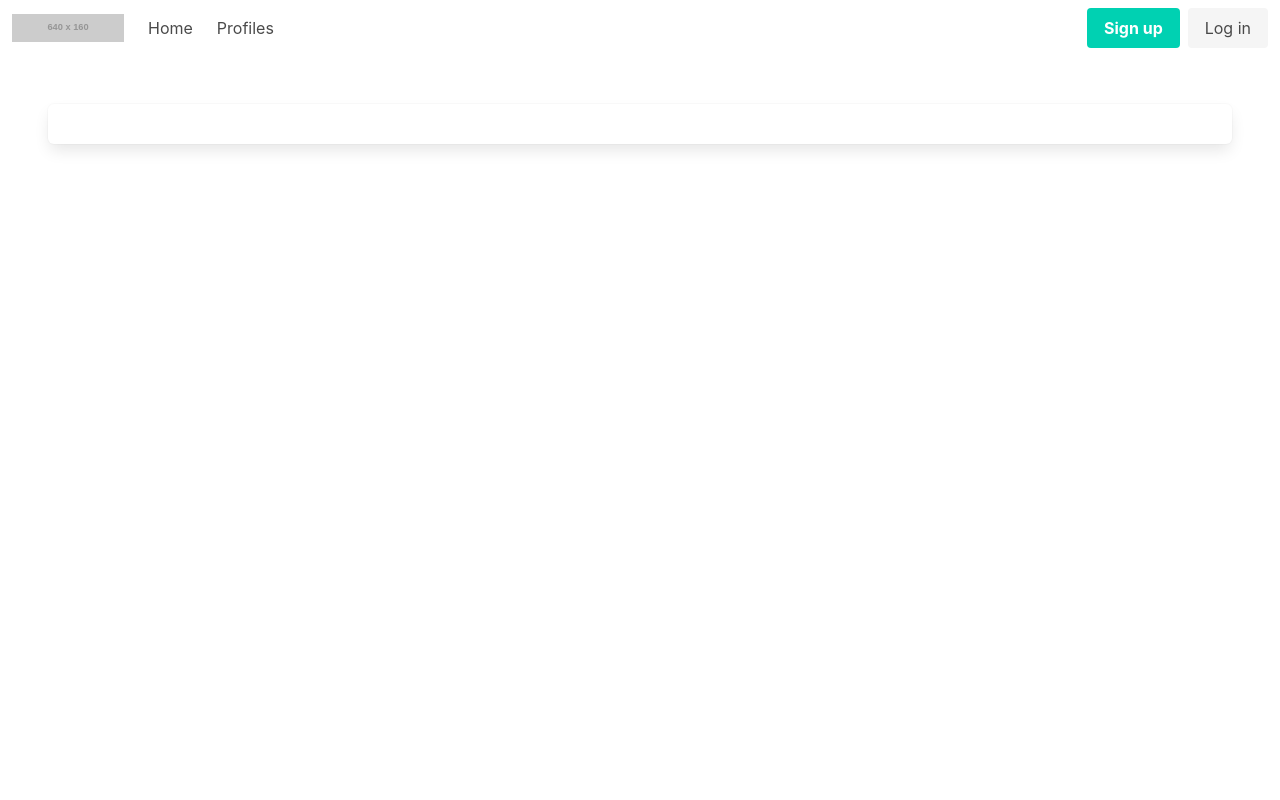
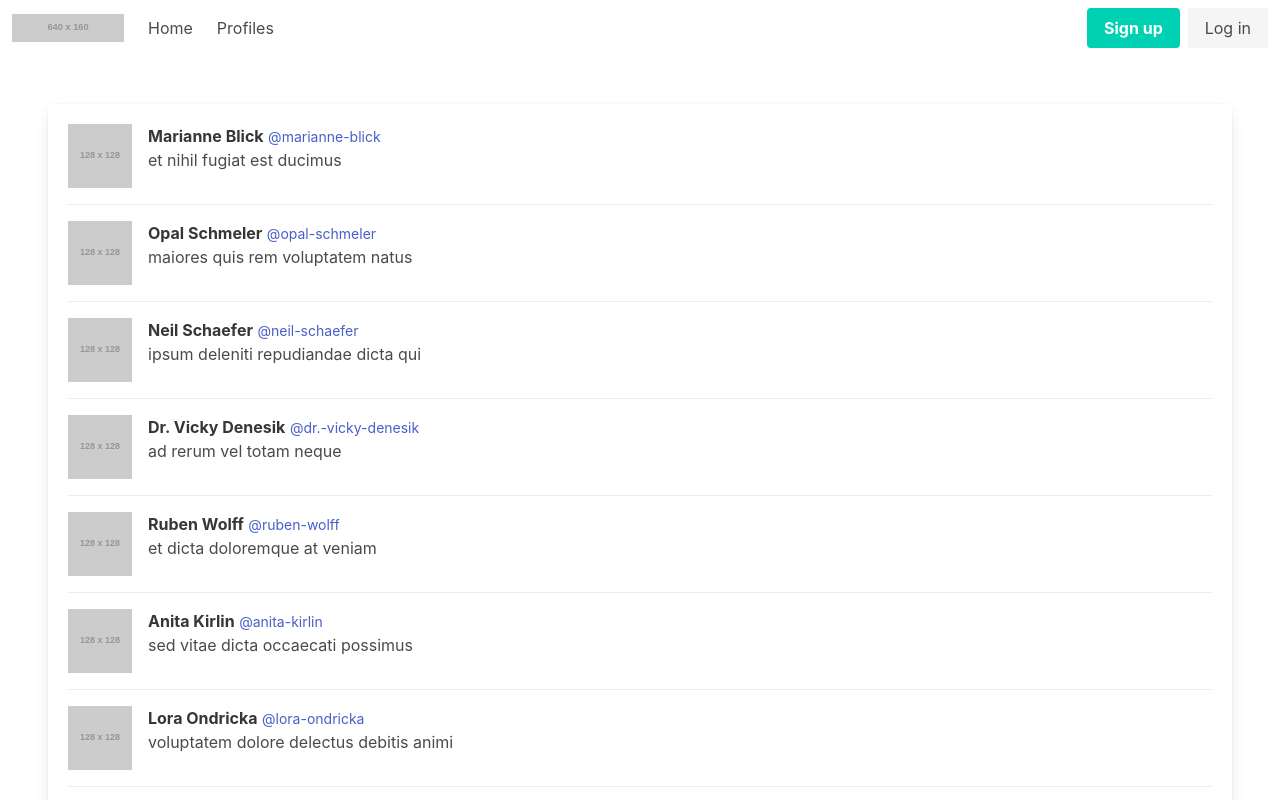
Before and after one commit to okvos/cmps262-team4, a React (Create React App) app in the folder cmps262-team4/: page /profiles in a window 1280 px wide. Shown: the top 800 px of the page. Built offline with nearby package versions, Linux system fonts and the light colour scheme.

Commit message:
Add profiles

```diff
--- a/cmps262-team4/src/App.js
+++ b/cmps262-team4/src/App.js
@@ -1,14 +1,16 @@
 import "bulma/css/bulma.css";
 import Navigation from "./components/Navigation";
 import { util } from "./components/Util";
+import { useParams } from "react-router";
 
 export function ViewManager({ view }) {
+  let params = useParams();
   let View = view; // components need to be capitalized
   return (
     <section className="section">
-      {view.__TITLE__ && <h1 className="title">{view.__TITLE__}</h1>}
+      {View.__TITLE__ && <h1 className="title">{View.__TITLE__}</h1>}
       <div className="box">
-        <View />
+        <View {...params} />
       </div>
     </section>
   );
--- a/cmps262-team4/src/components/Navigation.js
+++ b/cmps262-team4/src/components/Navigation.js
@@ -5,6 +5,8 @@ import CreateView from "./user/CreateView";
 import FeedView from "./feed/FeedView";
 import LoginView from "./user/LoginView";
 import { util } from "./Util";
+import DirectoryView from "./profile/DirectoryView";
+import ProfileView from "./profile/ProfileView";
 
 export default function Navigation() {
   return (
@@ -51,7 +53,7 @@ export default function Navigation() {
                     {util.isLoggedIn() === true && (
                       <>
                         <Link
-                          to={`/profile/${util.username}`}
+                          to={`/profiles/${util.username}`}
                           className="button"
                         >
                           @{util.username}
@@ -87,8 +89,11 @@ export default function Navigation() {
           <Route path="/create-account">
             <ViewManager view={CreateView} />
           </Route>
+          <Route path="/profiles/:id">
+            <ViewManager view={ProfileView} />
+          </Route>
           <Route path="/profiles">
-            <ViewManager view="profiles" />
+            <ViewManager view={DirectoryView} />
           </Route>
           <Route path="/">
             <ViewManager view={FeedView} />
--- a/cmps262-team4/src/components/feed/FeedView.js
+++ b/cmps262-team4/src/components/feed/FeedView.js
@@ -4,7 +4,7 @@ import { name, lorem } from "faker";
 import Post from "./Post";
 import CreatePost from "./CreatePost";
 
-export default function FeedView() {
+export default function FeedView({ limit }) {
   const [posts, setPosts] = useState(null);
   useEffect((_) => {
     // normally request posts from server
@@ -12,7 +12,7 @@ export default function FeedView() {
     // fetchPosts = async _ => { }; await fetchPosts();
 
     let mockPosts = [];
-    for (let i = 0; i <= MOCK_POST_COUNT; i++) {
+    for (let i = 0; i <= (limit || MOCK_POST_COUNT); i++) {
       //let name = util.generateFakeName();
       let mockName = name.findName();
       let username = mockName.toLowerCase().split(" ").join("-");
--- a/cmps262-team4/src/components/feed/Post.js
+++ b/cmps262-team4/src/components/feed/Post.js
@@ -1,6 +1,7 @@
 import React from "react";
 import Moment from "react-moment";
 import { util } from "../Util";
+import { Link } from "react-router-dom";
 
 export default function Post({ post }) {
   return (
@@ -14,7 +15,10 @@ export default function Post({ post }) {
         <div className="content">
           <p>
             <strong>{post.author.name}</strong>{" "}
-            <small>@{post.author.username}</small> &mdash;{" "}
+            <Link to={`/profiles/${post.author.username}`}>
+              <small>@{post.author.username}</small>
+            </Link>{" "}
+            &mdash;{" "}
             <small>
               <Moment fromNow withTitle>
                 {post.date}
--- /dev/null
+++ b/cmps262-team4/src/components/profile/DirectoryView.js
@@ -0,0 +1,42 @@
+import React, { useState, useEffect } from "react";
+import { lorem, name } from "faker";
+import Moment from "react-moment";
+import { Link } from "react-router-dom";
+
+export default function DirectoryView() {
+  let [users, setUsers] = useState([]);
+  useEffect((_) => {
+    let randomUsers = [];
+    for (let count = 0; count < 25; count++) {
+      let mockName = name.findName();
+      let username = mockName.toLowerCase().split(" ").join("-");
+      randomUsers.push([mockName, username]);
+    }
+    setUsers(randomUsers);
+  }, []);
+  return (
+    <div>
+      {users.map((user, k) => (
+        <article className="media" key={k}>
+          <figure className="media-left">
+            <p className="image is-64x64">
+              <img src="https://via.placeholder.com/128x128" />
+            </p>
+          </figure>
+          <div className="media-content">
+            <div className="content">
+              <p>
+                <strong>{user[0]}</strong>{" "}
+                <Link to={`/profiles/${user[1]}`}>
+                  <small>@{user[1]}</small>
+                </Link>{" "}
+                <br />
+                {lorem.words(5)}
+              </p>
+            </div>
+          </div>
+        </article>
+      ))}
+    </div>
+  );
+}
--- /dev/null
+++ b/cmps262-team4/src/components/profile/ProfileView.js
@@ -0,0 +1,35 @@
+import React from "react";
+import { lorem } from "faker";
+import FeedView from "../feed/FeedView";
+
+export default function ProfileView({ id }) {
+  return (
+    <div className="tile is-ancestor">
+      <div className="tile is-4 is-vertical is-parent">
+        <div className="tile is-child box">
+          <p className="image">
+            <img
+              src="https://via.placeholder.com/256x256"
+              style={{ borderRadius: "10px" }}
+            />
+          </p>
+          <hr />
+          <p className="title">{id}</p>
+          <p className="subtitle is-7">{lorem.words(10)}</p>
+          <div className="buttons is-grouped">
+            <div className="control">
+              <button className="button">Follow</button>
+              <button className="button is-danger">Block</button>
+            </div>
+          </div>
+        </div>
+      </div>
+      <div className="tile is-parent">
+        <div className="tile is-child box">
+          <p className="title">Wall</p>
+          <FeedView limit={5} />
+        </div>
+      </div>
+    </div>
+  );
+}
```
